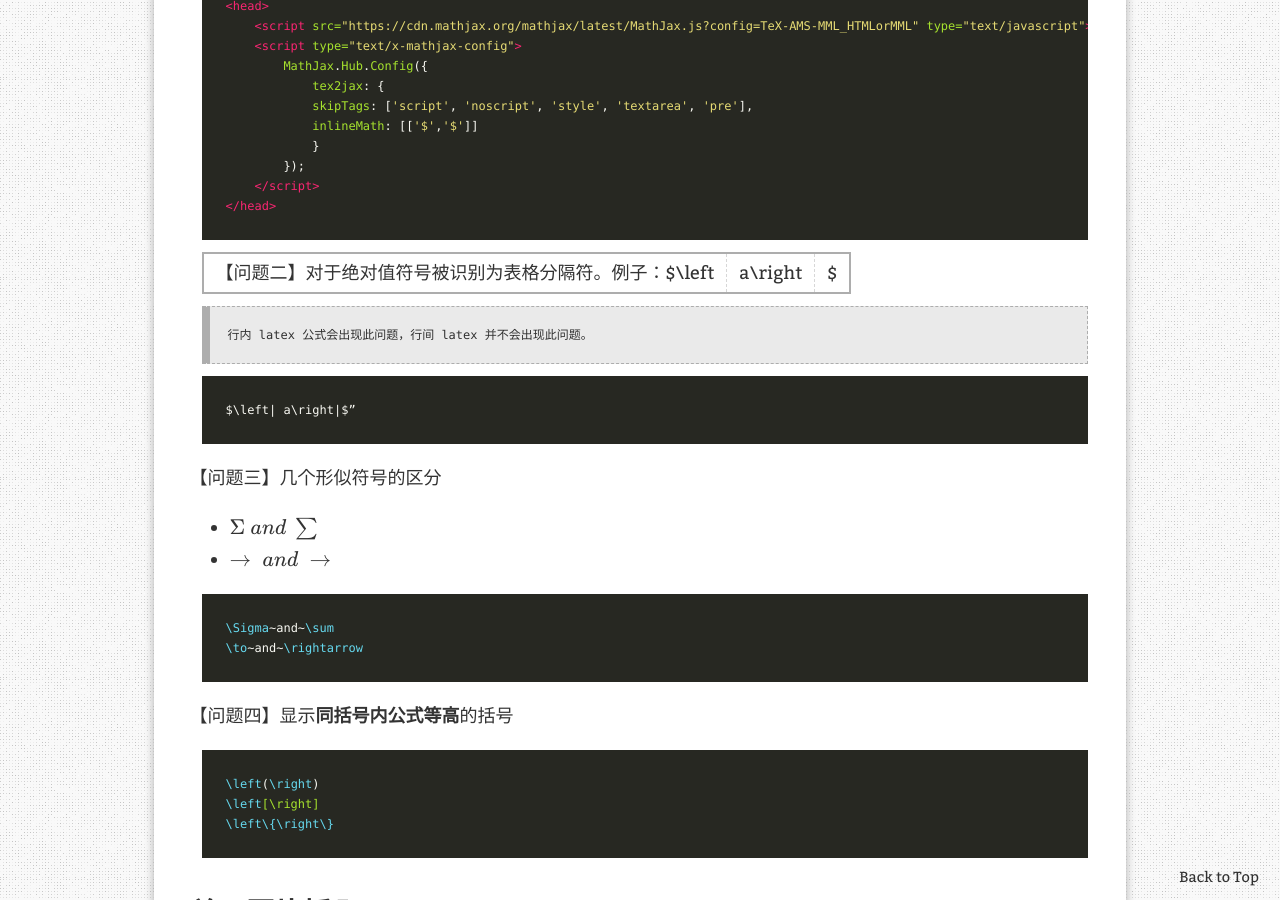
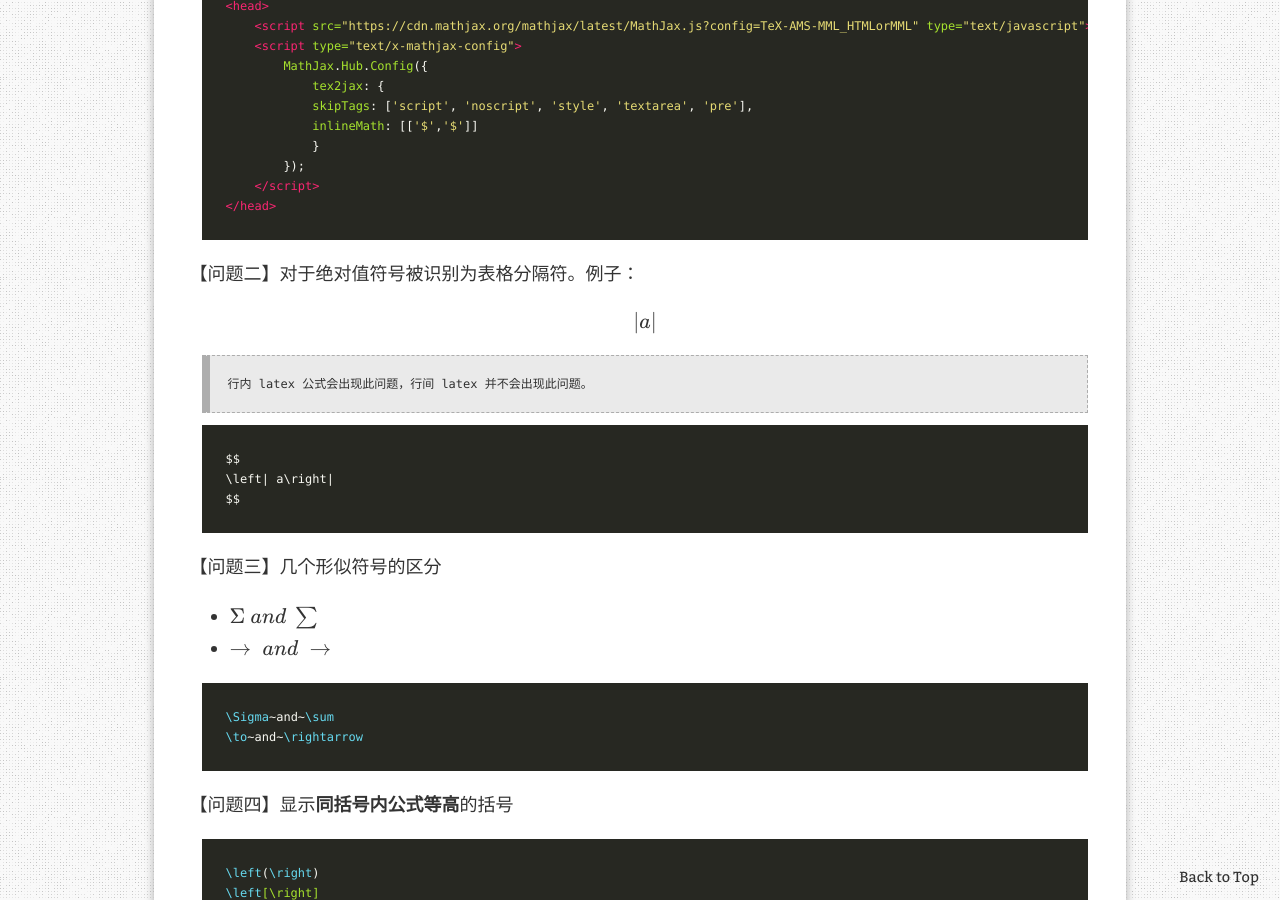
Before and after one commit to AuthurWhywait/AuthurWhywait.github.io, a Jekyll site: the page built from _posts/2021-08-18-github_page.md, in a window 1280 px wide and 900 px high, scrolled down 521 px. Built offline with Jekyll 4.4.1, drawn with Linux system fonts in a browser that asks for light colours; formulas are drawn with MathJax 3; comment, search, counter and statistics services are not loaded.

Commit message:
Update 2021-08-18-github_page.md

````diff
--- a/_posts/2021-08-18-github_page.md
+++ b/_posts/2021-08-18-github_page.md
@@ -40,12 +40,18 @@ redirect_from:
 </head>
 ```
 
-【问题二】对于绝对值符号被识别为表格分隔符。例子：$\left|a\right|$
+【问题二】对于绝对值符号被识别为表格分隔符。例子：
+
+$$
+|a|
+$$
 
 > 行内 latex 公式会出现此问题，行间 latex 并不会出现此问题。
 
 ```latex
-$\left| a\right|$”
+$$
+\left| a\right|
+$$
 ```
 
 【问题三】几个形似符号的区分
````
